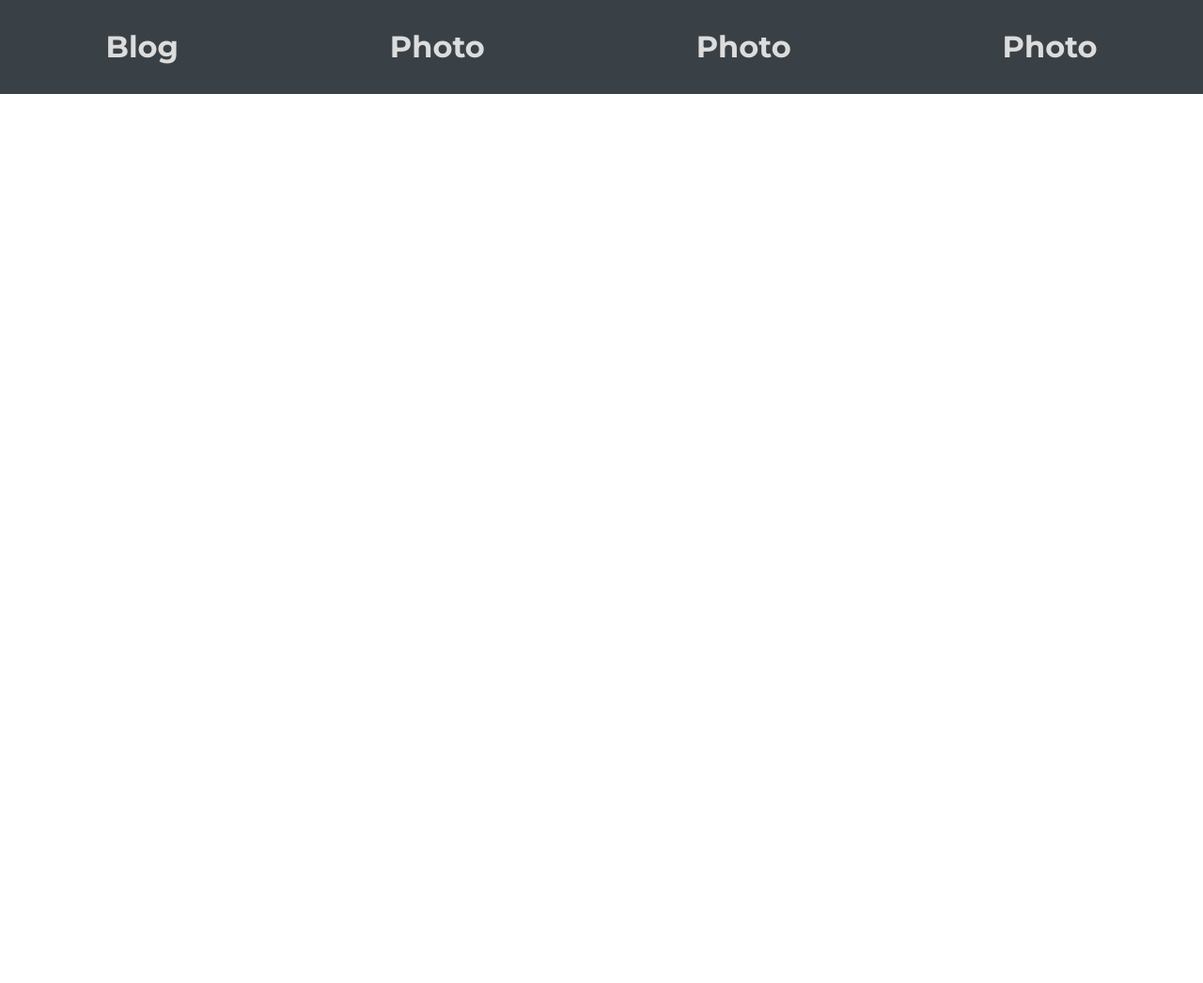
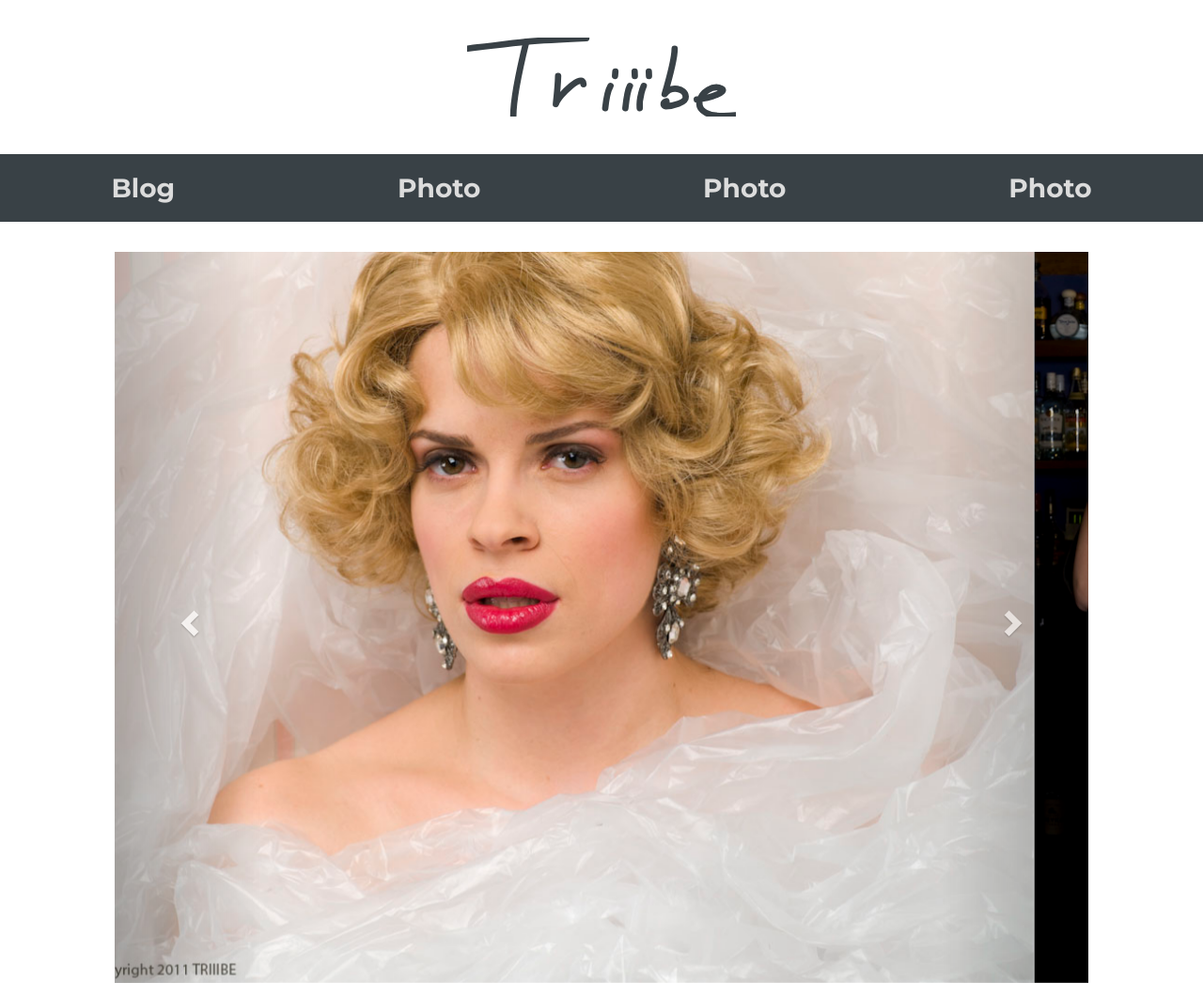
Before and after one commit to nathanwentworth/triiibe, a plain HTML site: page carousel/index.html in a window 1280 px wide. Shown: the whole page at 94% size. Before the commit the page ends 800 px from the top, so only its background shows below. Drawn offline with nearby package versions, Linux system fonts and the light colour scheme; files whose address does not match are found by name.

Commit message:
added analysis and photos

```diff
--- a/carousel/index.html
+++ b/carousel/index.html
@@ -9,6 +9,7 @@
 
         <link rel="apple-touch-icon" href="apple-touch-icon.png">
         <!-- Place favicon.ico in the root directory -->
+      	<link rel="stylesheet" type="text/css" href="https://maxcdn.bootstrapcdn.com/bootstrap/3.3.6/css/bootstrap.min.css">
 
         <link rel="stylesheet" href="../css/normalize.css">
         <link rel="stylesheet" href="../css/main.css">
@@ -21,38 +22,40 @@
         <![endif]-->
 
         <!-- Add your site or application content here -->
-
-<!-- 	        	<svg version="1.1" id="Layer_1" xmlns="http://www.w3.org/2000/svg" xmlns:xlink="http://www.w3.org/1999/xlink" x="0px" y="0px"
+        <div class="hero">
+        	<!-- <h1>Fitchburg Art Museum presents:</h1> -->
+	        	<svg version="1.1" id="Layer_1" xmlns="http://www.w3.org/2000/svg" xmlns:xlink="http://www.w3.org/1999/xlink" x="0px" y="0px"
 							 viewBox="0 0 256 75.16" enable-background="new 0 0 256 75.16" xml:space="preserve">
 						<g>
-							<path fill="none" stroke="#FFFFFF" stroke-width="6" stroke-linecap="round" stroke-linejoin="round" d="M0.5,10.5
+							<path fill="none" stroke="#394146" stroke-width="6" stroke-linecap="round" stroke-linejoin="round" d="M0.5,10.5
 								c27.756-3.301,41.462-5.183,55.843-6.563C70.287,2.598,84.865,1.73,113.5,0.5"/>
-							<path fill="none" stroke="#FFFFFF" stroke-width="6" stroke-linecap="round" stroke-linejoin="round" d="M44,74.5
+							<path fill="none" stroke="#394146" stroke-width="6" stroke-linecap="round" stroke-linejoin="round" d="M44,74.5
 								c0-17.909,7.833-52.166,12.343-70.563"/>
-							<path fill="none" stroke="#FFFFFF" stroke-width="6" stroke-linecap="round" stroke-linejoin="round" d="M86.666,36.5
+							<path fill="none" stroke="#394146" stroke-width="6" stroke-linecap="round" stroke-linejoin="round" d="M86.666,36.5
 								C86.471,45.805,84.5,63.333,84.5,63.333c2.833-8.833,26.333-30.667,26.333-19"/>
-							<path fill="none" stroke="#FFFFFF" stroke-width="6" stroke-linecap="round" stroke-linejoin="round" d="M131.5,67.167c0,0,1.667-15.667,5-21.167"/>
-							<path fill="none" stroke="#FFFFFF" stroke-width="6" stroke-linecap="round" stroke-linejoin="round" d="M150.667,67.167
+							<path fill="none" stroke="#394146" stroke-width="6" stroke-linecap="round" stroke-linejoin="round" d="M131.5,67.167c0,0,1.667-15.667,5-21.167"/>
+							<path fill="none" stroke="#394146" stroke-width="6" stroke-linecap="round" stroke-linejoin="round" d="M150.667,67.167
 								c0,0,1.75-16.333,4.333-21.167"/>
-							<path fill="none" stroke="#FFFFFF" stroke-width="6" stroke-linecap="round" stroke-linejoin="round" d="M168.167,46c0,0-4.667,10.584-3.834,21.167"
+							<path fill="none" stroke="#394146" stroke-width="6" stroke-linecap="round" stroke-linejoin="round" d="M168.167,46c0,0-4.667,10.584-3.834,21.167"
 								/>
-							<path fill="none" stroke="#FFFFFF" stroke-width="6" stroke-linecap="round" stroke-linejoin="round" d="M197.603,10.584
+							<path fill="none" stroke="#394146" stroke-width="6" stroke-linecap="round" stroke-linejoin="round" d="M197.603,10.584
 								c0,10.854-9.52,43.249-9.52,43.249c6-8.25,19.617-5.678,20.087,2.501c0.335,5.833-12.479,9.037-19.003,9.083
 								c-2.518,0.018-3.417-3.667,0.666-4.917"/>
 							<g>
 								<path fill="none" d="M255.5,74"/>
 							</g>
-							<path fill="none" stroke="#FFFFFF" stroke-width="6" stroke-linecap="round" stroke-linejoin="round" d="M218.666,58.917
+							<path fill="none" stroke="#394146" stroke-width="6" stroke-linecap="round" stroke-linejoin="round" d="M218.666,58.917
 								C233,57.5,247.625,51.356,242.5,48.667c-16.834-8.833-43.834,31.583,13,25.333"/>
 
-								<line fill="none" stroke="#FFFFFF" stroke-width="6" stroke-linecap="round" stroke-linejoin="round" x1="141.167" y1="32.334" x2="140.833" y2="36.5"/>
+								<line fill="none" stroke="#394146" stroke-width="6" stroke-linecap="round" stroke-linejoin="round" x1="141.167" y1="32.334" x2="140.833" y2="36.5"/>
 
-								<line fill="none" stroke="#FFFFFF" stroke-width="6" stroke-linecap="round" stroke-linejoin="round" x1="159.5" y1="32.334" x2="159.667" y2="36.5"/>
-							<line fill="none" stroke="#FFFFFF" stroke-width="6" stroke-linecap="round" stroke-linejoin="round" x1="173" y1="32.334" x2="173.167" y2="36.5"/>
+								<line fill="none" stroke="#394146" stroke-width="6" stroke-linecap="round" stroke-linejoin="round" x1="159.5" y1="32.334" x2="159.667" y2="36.5"/>
+							<line fill="none" stroke="#394146" stroke-width="6" stroke-linecap="round" stroke-linejoin="round" x1="173" y1="32.334" x2="173.167" y2="36.5"/>
 						</g>
 						</svg>
+						<!-- <h1>same difference</h1> -->
+        </div>
 
- -->
         <header>
         	<a href="blog/">Blog</a>
         	<a href="photo/">Photo</a>
@@ -61,7 +64,32 @@
         </header>
         <div class="main-container">
         	<div class="carousel">
+        		<div id="myCarousel" class="carousel slide" data-ride="carousel">
 
+					  <div class="carousel-inner" role="listbox">
+					    <div class="item">
+					      <img src="../img/MySpace.jpeg" alt="toChange">
+					    </div>
+
+					    <div class="item active">
+					      <img src="../img/ThreeMilPlastic+5x7.jpg" alt="toChange">
+					    </div>
+
+					    <div class="item">
+					      <img src="../img/Compatibiliy+Quiz.jpeg" alt="toChange">
+					    </div>
+					  </div>
+
+					  <!-- Left and right controls -->
+					  <a class="left carousel-control" href="#myCarousel" role="button" data-slide="prev">
+					    <span class="glyphicon glyphicon-chevron-left" aria-hidden="true"></span>
+					    <span class="sr-only">Previous</span>
+					  </a>
+					  <a class="right carousel-control" href="#myCarousel" role="button" data-slide="next">
+					    <span class="glyphicon glyphicon-chevron-right" aria-hidden="true"></span>
+					    <span class="sr-only">Next</span>
+					  </a>
+					</div>
         	</div>
         </div>
 
--- a/carousel/style.css
+++ b/carousel/style.css
@@ -0,0 +1,20 @@
+.hero h1 {
+	display: inline;
+	text-align: center;
+}
+.carousel {
+	margin: 32px auto;
+	display: block;
+	width: 90%;
+}
+.carousel img {
+	width: 100%;
+	height: auto;
+}
+svg {
+	display: block;
+	margin: 32px auto;
+	padding: 8px;
+	height: 100px;
+	width: auto;
+}
--- a/css/home.css
+++ b/css/home.css
@@ -9,22 +9,26 @@ div.hero {
 }
 div.hero svg {
 	padding: 16px;
-	width: 65vw;
+	margin: 0;
+	width: calc(100% - 32px);
 	height: auto;
 }
 div.hero > div {
 	transform: rotate(-6deg) translateY(-16px);
 	background: #D1D3D3;
 	animation: sign 1s ease-out;
+	max-height: 90%;
+	max-width: 90%;
 }
 header a:first-child {
 	display: none;
 }
 .hero h1 {
 	color: #fff;
-	padding: 32px;
+	padding: 16px;
 	font-size: 2.5em;
 }
+
 
 
 div.main-container {
@@ -79,6 +83,10 @@ li {
 
 
 @media only screen and (min-width: 320px) and (max-width: 760px) {
+	.hero h1 {
+		font-size: 1.8em;
+		padding: 0 8px;
+	}
 	div.main-container {
 		flex-direction: column;
 	}
--- a/css/photo.css
+++ b/photo/style.css
@@ -38,7 +38,7 @@
 }
 
 @media only screen and (min-width: 760px) {
-	.img-flex-sub:nth-child(2) {
+	.img-flex-sub:nth-child(2n) {
 		flex-direction: row-reverse;
 	}
 	.main-container img {
```
Also changed, not shown: photo/index.html (+26 -9 lines), img/Equal+Opportunity+2.jpeg (added), img/Equal+Opportunity.jpeg (added).
